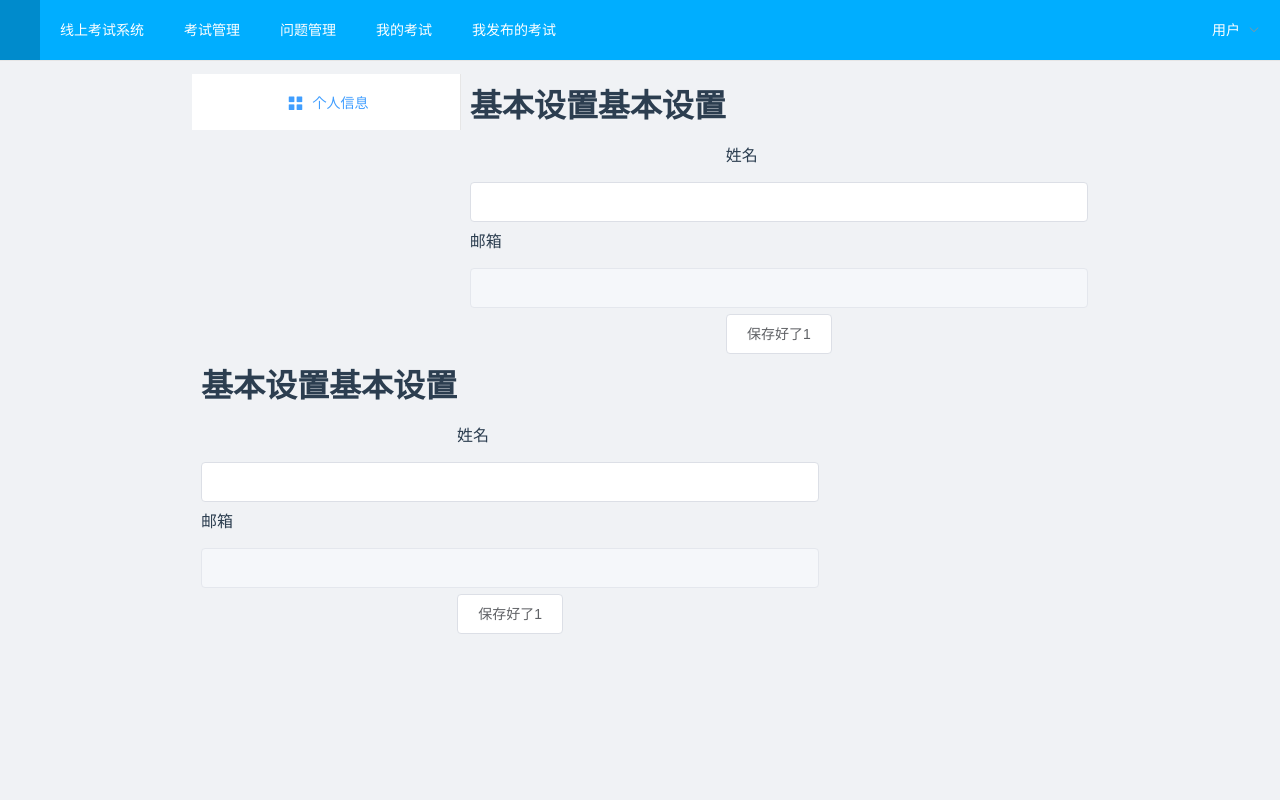
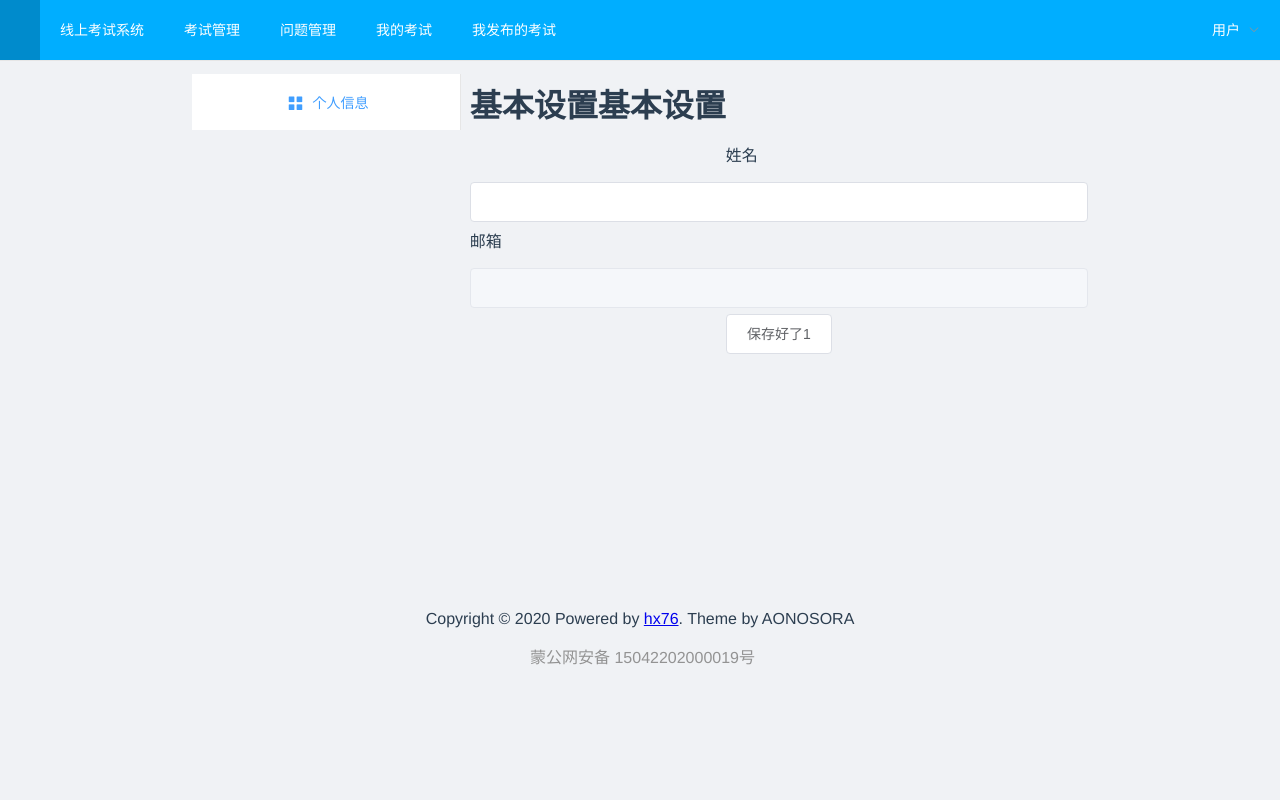
Before and after one commit to Hx76/exam, a Vue app in the folder onlineexam-ui-student/: page /userInfo in a window 1280 px wide. Shown: the top 800 px of the page. Built offline with nearby package versions, Linux system fonts and the light colour scheme; no server answers.

Commit message:
添加描述

```diff
--- a/onlineexam-ui-student/src/views/UserInfo.vue
+++ b/onlineexam-ui-student/src/views/UserInfo.vue
@@ -26,17 +26,7 @@
             <el-button style="margin-top: 1%" @click="save()">保存好了1</el-button>
           </div>
         </el-col>
-        <el-col style="width: 69%;margin-left: 1%">
-          <h1 style="float: left;margin-top: 1%">基本设置</h1>
-          <h1 style="float: left;margin-top: 1%">基本设置</h1>
-          <div style="margin-top: 10%">
-            <p style="margin-top: 1%;float: left">姓名</p>
-            <el-input v-model="userInfo.name"></el-input>
-            <p style="float: left;margin-top: 1%">邮箱</p>
-            <el-input v-model="userInfo.email" disabled="disabled"></el-input>
-            <el-button style="margin-top: 1%" @click="save()">保存好了1</el-button>
-          </div>
-        </el-col>
+
 
       </el-row>
     </div>
```
